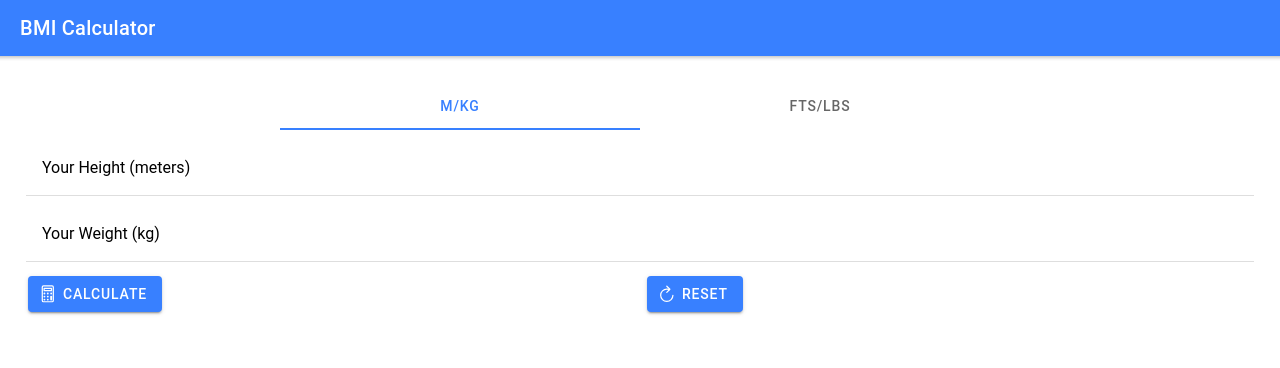
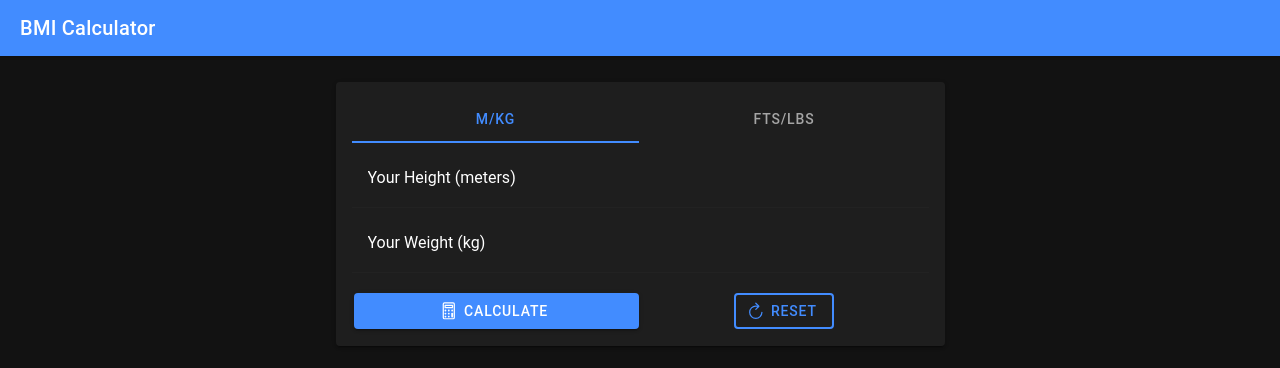
Before and after one commit to khadetou/react-ionic, a React (Create React App) app: page / in a window 1280 px wide. Shown: the top 368 px of the page. Built offline with nearby package versions, Linux system fonts and the light colour scheme.

Commit message:
final change

```diff
--- a/capacitor.config.ts
+++ b/capacitor.config.ts
@@ -1,7 +1,7 @@
 import { CapacitorConfig } from '@capacitor/cli';
 
 const config: CapacitorConfig = {
-  appId: 'io.ionic.starter',
+  appId: 'com.khadetou.first-ionic-app',
   appName: 'ionic-react',
   webDir: 'build',
   bundledWebRuntime: false
--- a/ionic.config.json
+++ b/ionic.config.json
@@ -1,5 +1,5 @@
 {
-  "name": "ionic-react",
+  "name": "ionic-reat",
   "integrations": {
     "capacitor": {}
   },
--- a/src/App.tsx
+++ b/src/App.tsx
@@ -1,4 +1,4 @@
-import { IonApp, IonCol, IonContent, IonGrid, IonHeader, IonInput, IonItem, IonLabel, IonRow, IonTitle, IonToolbar, IonAlert } from '@ionic/react';
+import { IonApp, IonCol, IonContent, IonGrid, IonHeader, IonInput, IonItem, IonLabel, IonRow, IonTitle, IonToolbar, IonAlert, IonCard, IonCardContent } from '@ionic/react';
 
 
 /* Core CSS required for Ionic components to work properly */
@@ -103,14 +103,17 @@ const App: React.FC = () => {
           </IonToolbar>
         </IonHeader>
         <IonContent className="ion-padding">
-          <IonGrid >
+          <IonGrid>
+            <IonRow>
+              <IonCol size="12" sizeSm="8" offsetSm="2" sizeMd="6" offsetMd="3">
+                <IonCard className="ion-no-margin">
+                  <IonCardContent>
+                    <IonGrid className="ion-no-padding">
                       <IonRow>
                         <IonCol>
                           <InputControl selectedValue={calcUnits} onSelectValue={selectCalcUnits} />
                         </IonCol>
                       </IonRow>
-
-
                       <IonRow>
                         <IonCol>
                           <IonItem>
@@ -128,7 +131,15 @@ const App: React.FC = () => {
                         </IonCol>
                       </IonRow>
                       <BmiControlle calculateBmi={calculateBmi} resetBmi={resetBmi} />
+
+                    </IonGrid>
+                  </IonCardContent>
+                </IonCard>
+              </IonCol>
+            </IonRow>
+            <IonRow>
               <BmiResult calculatedBmi={calculatedBmi} calculatedBmiText={calculatedBmiText} />
+            </IonRow>
           </IonGrid>
         </IonContent>
       </IonApp>
--- a/src/components/BmiControlle.tsx
+++ b/src/components/BmiControlle.tsx
@@ -3,13 +3,13 @@ import { calculatorOutline, refreshOutline } from 'ionicons/icons';
 
 const BmiControlle: React.FC<{ calculateBmi: () => void, resetBmi: () => void; }> = (props) => {
     return (
-        <IonRow>
-            <IonCol className="ion-text-left">
-                <IonButton onClick={props.calculateBmi}>
+        <IonRow className="ion-margin-top">
+            <IonCol size="12" sizeMd="6" className="ion-text-center">
+                <IonButton expand="block" onClick={props.calculateBmi}>
                     <IonIcon slot="start" icon={calculatorOutline} />Calculate</IonButton>
             </IonCol>
-            <IonCol>
-                <IonButton onClick={props.resetBmi} className="ion-text-right">
+            <IonCol size="12" sizeMd="6" className="ion-text-center">
+                <IonButton fill="outline" onClick={props.resetBmi}>
                     <IonIcon slot="start" icon={refreshOutline} />Reset</IonButton>
             </IonCol>
         </IonRow>
--- /dev/null
+++ b/src/components/BmiResult.css
@@ -0,0 +1,15 @@
+#card {
+  background: black;
+  color: white;
+}
+
+ion-card-title {
+  font-size: 1.8374rem;
+  margin: 1.5rem 0;
+  font-weight: bold;
+  color: white;
+}
+
+#card p {
+  font-size: 1.5rem;
+}
--- a/src/components/BmiResult.tsx
+++ b/src/components/BmiResult.tsx
@@ -1,10 +1,13 @@
 import { IonRow, IonCol, IonCardHeader, IonCard, IonCardTitle, IonCardContent } from '@ionic/react';
+
+import "./BmiResult.css";
+
 const BmiResult: React.FC<{ calculatedBmi: number | undefined; calculatedBmiText: string | undefined; }> = (props) => {
     return (
 
-        <IonRow>
+        <IonRow className="ion-float-right">
             <IonCol>
-                {props.calculatedBmi && <IonCard>
+                {props.calculatedBmi && <IonCard id="card">
                     <IonCardHeader>
                         <IonCardTitle>Your BMI is: {props.calculatedBmi!.toFixed(2)} </IonCardTitle>
                     </IonCardHeader>
--- /dev/null
+++ b/src/components/GridDemo.css
@@ -0,0 +1,3 @@
+ion-col {
+  border: 1px solid black;
+}
--- a/src/index.tsx
+++ b/src/index.tsx
@@ -1,6 +1,7 @@
 import React from 'react';
 import ReactDOM from 'react-dom';
 import App from './App';
+import GridDemo from './components/GridDemo';
 import * as serviceWorkerRegistration from './serviceWorkerRegistration';
 
 
--- a/src/theme/variables.css
+++ b/src/theme/variables.css
@@ -3,31 +3,27 @@ http://ionicframework.com/docs/theming/ */
 
 /** Ionic CSS Variables **/
 :root {
-  /** primary **/
-  --ion-color-primary: #3880ff;
-  --ion-color-primary-rgb: 56, 128, 255;
+  --ion-color-primary: #4400ff;
+  --ion-color-primary-rgb: 68, 0, 255;
   --ion-color-primary-contrast: #ffffff;
   --ion-color-primary-contrast-rgb: 255, 255, 255;
-  --ion-color-primary-shade: #3171e0;
-  --ion-color-primary-tint: #4c8dff;
+  --ion-color-primary-shade: #3c00e0;
+  --ion-color-primary-tint: #571aff;
 
-  /** secondary **/
-  --ion-color-secondary: #3dc2ff;
-  --ion-color-secondary-rgb: 61, 194, 255;
-  --ion-color-secondary-contrast: #ffffff;
-  --ion-color-secondary-contrast-rgb: 255, 255, 255;
-  --ion-color-secondary-shade: #36abe0;
-  --ion-color-secondary-tint: #50c8ff;
+  --ion-color-secondary: #ffef3d;
+  --ion-color-secondary-rgb: 255, 239, 61;
+  --ion-color-secondary-contrast: #000000;
+  --ion-color-secondary-contrast-rgb: 0, 0, 0;
+  --ion-color-secondary-shade: #e0d236;
+  --ion-color-secondary-tint: #fff150;
 
-  /** tertiary **/
-  --ion-color-tertiary: #5260ff;
-  --ion-color-tertiary-rgb: 82, 96, 255;
+  --ion-color-tertiary: #892bfd;
+  --ion-color-tertiary-rgb: 137, 43, 253;
   --ion-color-tertiary-contrast: #ffffff;
   --ion-color-tertiary-contrast-rgb: 255, 255, 255;
-  --ion-color-tertiary-shade: #4854e0;
-  --ion-color-tertiary-tint: #6370ff;
+  --ion-color-tertiary-shade: #7926df;
+  --ion-color-tertiary-tint: #9540fd;
 
-  /** success **/
   --ion-color-success: #2dd36f;
   --ion-color-success-rgb: 45, 211, 111;
   --ion-color-success-contrast: #ffffff;
@@ -35,7 +31,6 @@ http://ionicframework.com/docs/theming/ */
   --ion-color-success-shade: #28ba62;
   --ion-color-success-tint: #42d77d;
 
-  /** warning **/
   --ion-color-warning: #ffc409;
   --ion-color-warning-rgb: 255, 196, 9;
   --ion-color-warning-contrast: #000000;
@@ -43,15 +38,13 @@ http://ionicframework.com/docs/theming/ */
   --ion-color-warning-shade: #e0ac08;
   --ion-color-warning-tint: #ffca22;
 
-  /** danger **/
-  --ion-color-danger: #eb445a;
-  --ion-color-danger-rgb: 235, 68, 90;
+  --ion-color-danger: #e82640;
+  --ion-color-danger-rgb: 232, 38, 64;
   --ion-color-danger-contrast: #ffffff;
   --ion-color-danger-contrast-rgb: 255, 255, 255;
-  --ion-color-danger-shade: #cf3c4f;
-  --ion-color-danger-tint: #ed576b;
+  --ion-color-danger-shade: #cc2138;
+  --ion-color-danger-tint: #ea3c53;
 
-  /** dark **/
   --ion-color-dark: #222428;
   --ion-color-dark-rgb: 34, 36, 40;
   --ion-color-dark-contrast: #ffffff;
@@ -59,7 +52,6 @@ http://ionicframework.com/docs/theming/ */
   --ion-color-dark-shade: #1e2023;
   --ion-color-dark-tint: #383a3e;
 
-  /** medium **/
   --ion-color-medium: #92949c;
   --ion-color-medium-rgb: 146, 148, 156;
   --ion-color-medium-contrast: #ffffff;
@@ -67,7 +59,6 @@ http://ionicframework.com/docs/theming/ */
   --ion-color-medium-shade: #808289;
   --ion-color-medium-tint: #9d9fa6;
 
-  /** light **/
   --ion-color-light: #f4f5f8;
   --ion-color-light-rgb: 244, 245, 248;
   --ion-color-light-contrast: #000000;
@@ -76,7 +67,7 @@ http://ionicframework.com/docs/theming/ */
   --ion-color-light-tint: #f5f6f9;
 }
 
-@media (prefers-color-scheme: dark) {
+@media (prefers-color-scheme: light) {
   /*
    * Dark Colors
    * -------------------------------------------
@@ -84,65 +75,65 @@ http://ionicframework.com/docs/theming/ */
 
   body {
     --ion-color-primary: #428cff;
-    --ion-color-primary-rgb: 66,140,255;
+    --ion-color-primary-rgb: 66, 140, 255;
     --ion-color-primary-contrast: #ffffff;
-    --ion-color-primary-contrast-rgb: 255,255,255;
+    --ion-color-primary-contrast-rgb: 255, 255, 255;
     --ion-color-primary-shade: #3a7be0;
     --ion-color-primary-tint: #5598ff;
 
     --ion-color-secondary: #50c8ff;
-    --ion-color-secondary-rgb: 80,200,255;
+    --ion-color-secondary-rgb: 80, 200, 255;
     --ion-color-secondary-contrast: #ffffff;
-    --ion-color-secondary-contrast-rgb: 255,255,255;
+    --ion-color-secondary-contrast-rgb: 255, 255, 255;
     --ion-color-secondary-shade: #46b0e0;
     --ion-color-secondary-tint: #62ceff;
 
     --ion-color-tertiary: #6a64ff;
-    --ion-color-tertiary-rgb: 106,100,255;
+    --ion-color-tertiary-rgb: 106, 100, 255;
     --ion-color-tertiary-contrast: #ffffff;
-    --ion-color-tertiary-contrast-rgb: 255,255,255;
+    --ion-color-tertiary-contrast-rgb: 255, 255, 255;
     --ion-color-tertiary-shade: #5d58e0;
     --ion-color-tertiary-tint: #7974ff;
 
     --ion-color-success: #2fdf75;
-    --ion-color-success-rgb: 47,223,117;
+    --ion-color-success-rgb: 47, 223, 117;
     --ion-color-success-contrast: #000000;
-    --ion-color-success-contrast-rgb: 0,0,0;
+    --ion-color-success-contrast-rgb: 0, 0, 0;
     --ion-color-success-shade: #29c467;
     --ion-color-success-tint: #44e283;
 
     --ion-color-warning: #ffd534;
-    --ion-color-warning-rgb: 255,213,52;
+    --ion-color-warning-rgb: 255, 213, 52;
     --ion-color-warning-contrast: #000000;
-    --ion-color-warning-contrast-rgb: 0,0,0;
+    --ion-color-warning-contrast-rgb: 0, 0, 0;
     --ion-color-warning-shade: #e0bb2e;
     --ion-color-warning-tint: #ffd948;
 
     --ion-color-danger: #ff4961;
-    --ion-color-danger-rgb: 255,73,97;
+    --ion-color-danger-rgb: 255, 73, 97;
     --ion-color-danger-contrast: #ffffff;
-    --ion-color-danger-contrast-rgb: 255,255,255;
+    --ion-color-danger-contrast-rgb: 255, 255, 255;
     --ion-color-danger-shade: #e04055;
     --ion-color-danger-tint: #ff5b71;
 
     --ion-color-dark: #f4f5f8;
-    --ion-color-dark-rgb: 244,245,248;
+    --ion-color-dark-rgb: 244, 245, 248;
     --ion-color-dark-contrast: #000000;
-    --ion-color-dark-contrast-rgb: 0,0,0;
+    --ion-color-dark-contrast-rgb: 0, 0, 0;
     --ion-color-dark-shade: #d7d8da;
     --ion-color-dark-tint: #f5f6f9;
 
     --ion-color-medium: #989aa2;
-    --ion-color-medium-rgb: 152,154,162;
+    --ion-color-medium-rgb: 152, 154, 162;
     --ion-color-medium-contrast: #000000;
-    --ion-color-medium-contrast-rgb: 0,0,0;
+    --ion-color-medium-contrast-rgb: 0, 0, 0;
     --ion-color-medium-shade: #86888f;
     --ion-color-medium-tint: #a2a4ab;
 
     --ion-color-light: #222428;
-    --ion-color-light-rgb: 34,36,40;
+    --ion-color-light-rgb: 34, 36, 40;
     --ion-color-light-contrast: #ffffff;
-    --ion-color-light-contrast-rgb: 255,255,255;
+    --ion-color-light-contrast-rgb: 255, 255, 255;
     --ion-color-light-shade: #1e2023;
     --ion-color-light-tint: #383a3e;
   }
@@ -154,10 +145,10 @@ http://ionicframework.com/docs/theming/ */
 
   .ios body {
     --ion-background-color: #000000;
-    --ion-background-color-rgb: 0,0,0;
+    --ion-background-color-rgb: 0, 0, 0;
 
     --ion-text-color: #ffffff;
-    --ion-text-color-rgb: 255,255,255;
+    --ion-text-color-rgb: 255, 255, 255;
 
     --ion-color-step-50: #0d0d0d;
     --ion-color-step-100: #1a1a1a;
@@ -190,7 +181,6 @@ http://ionicframework.com/docs/theming/ */
     --ion-toolbar-border-color: var(--ion-color-step-250);
   }
 
-
   /*
    * Material Design Dark Theme
    * -------------------------------------------
@@ -198,10 +188,10 @@ http://ionicframework.com/docs/theming/ */
 
   .md body {
     --ion-background-color: #121212;
-    --ion-background-color-rgb: 18,18,18;
+    --ion-background-color-rgb: 18, 18, 18;
 
     --ion-text-color: #ffffff;
-    --ion-text-color-rgb: 255,255,255;
+    --ion-text-color-rgb: 255, 255, 255;
 
     --ion-border-color: #222222;
 
```
Also changed, not shown: src/components/GridDemo.tsx (added, +45 -0 lines), avd.txt, 7 other files (tests, documents, lock files or other folders). Lines whose indentation alone changed are shown as unchanged.
